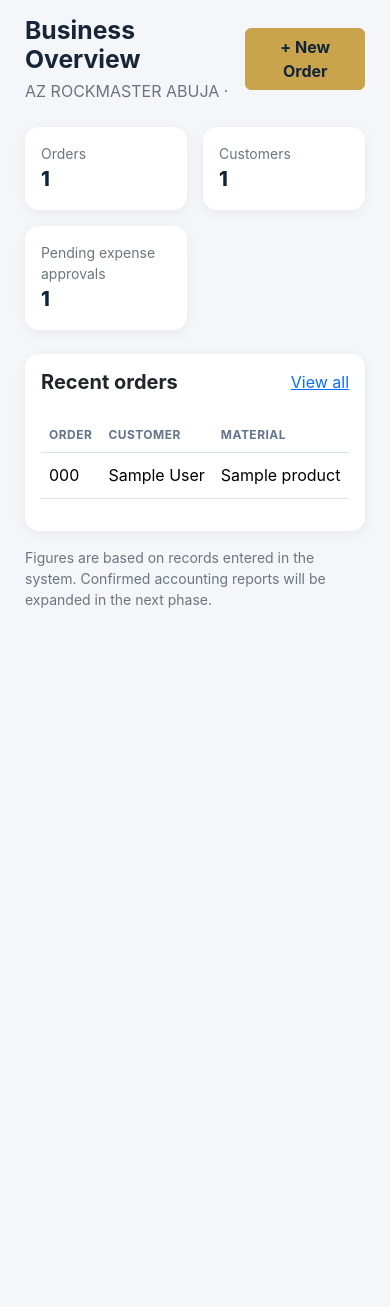
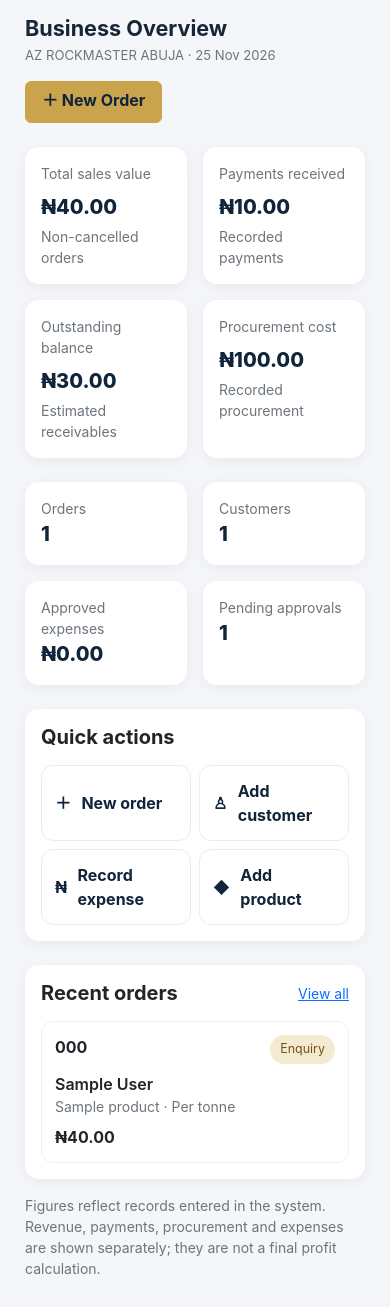
Before and after one commit to python-bender/azrockmaster-managment-system-, a Django app: page / in a window 390 px wide. Shown: the part 61-1368 px from the top of the page. Before the commit the page ends 669 px from the top, so only its background shows below. Run offline with Django 5.2, Linux system fonts and the light colour scheme; a user stored in the database is signed in; tables that the repository leaves empty hold one stand-in row (values such as "Sample post").

Commit message:
Redesign dashboard for mobile and desktop layouts

```diff
--- a/templates/core/dashboard.html
+++ b/templates/core/dashboard.html
@@ -1,10 +1,35 @@
-{% extends "core/base.html" %}{% block title %}Dashboard · AZ Rockmaster{% endblock %}{% block content %}
-<div class="d-flex justify-content-between align-items-center mb-4"><div><h2 class="fw-bold mb-1">Business Overview</h2><div class="text-secondary">AZ ROCKMASTER ABUJA · {{ now|date:"d M Y" }}</div></div><a class="btn btn-gold" href="/orders/new/">+ New Order</a></div>
+{% extends "core/base.html" %}
+{% block title %}Dashboard · AZ Rockmaster{% endblock %}
+{% block content %}
+<div class="d-flex flex-wrap justify-content-between align-items-center gap-3 mb-4 page-heading">
+  <div><h2 class="fw-bold mb-1">Business Overview</h2><div class="text-secondary subheading">AZ ROCKMASTER ABUJA · {% now "d M Y" %}</div></div>
+  <a class="btn btn-gold px-3" href="/orders/new/">＋ New Order</a>
+</div>
 <div class="row g-3 mb-4">
-{% for label,value in metrics %}<div class="col-6 col-xl-3"><div class="card p-3"><div class="text-secondary small">{{ label }}</div><div class="metric">{{ value }}</div></div></div>{% endfor %}
-<div class="col-6 col-xl-3"><div class="card p-3"><div class="text-secondary small">Orders</div><div class="metric">{{ order_count }}</div></div></div>
-<div class="col-6 col-xl-3"><div class="card p-3"><div class="text-secondary small">Customers</div><div class="metric">{{ customer_count }}</div></div></div>
-<div class="col-6 col-xl-3"><div class="card p-3"><div class="text-secondary small">Pending expense approvals</div><div class="metric">{{ pending_expenses }}</div></div></div>
+  <div class="col-6 col-xl-3"><div class="card p-3 h-100"><div class="text-secondary small mb-2">Total sales value</div><div class="metric">₦{{ sales|floatformat:2 }}</div><div class="small text-secondary mt-1">Non-cancelled orders</div></div></div>
+  <div class="col-6 col-xl-3"><div class="card p-3 h-100"><div class="text-secondary small mb-2">Payments received</div><div class="metric">₦{{ paid|floatformat:2 }}</div><div class="small text-secondary mt-1">Recorded payments</div></div></div>
+  <div class="col-6 col-xl-3"><div class="card p-3 h-100"><div class="text-secondary small mb-2">Outstanding balance</div><div class="metric">₦{{ receivables|floatformat:2 }}</div><div class="small text-secondary mt-1">Estimated receivables</div></div></div>
+  <div class="col-6 col-xl-3"><div class="card p-3 h-100"><div class="text-secondary small mb-2">Procurement cost</div><div class="metric">₦{{ procurement_cost|floatformat:2 }}</div><div class="small text-secondary mt-1">Recorded procurement</div></div></div>
 </div>
-<div class="card p-3"><div class="d-flex justify-content-between mb-3"><h5 class="fw-bold">Recent orders</h5><a href="/orders/">View all</a></div><div class="table-responsive"><table class="table align-middle"><thead><tr><th>Order</th><th>Customer</th><th>Material</th><th>Pricing</th><th>Value</th><th>Status</th></tr></thead><tbody>{% for o in recent_orders %}<tr><td>{{ o.order_number }}</td><td>{{ o.customer.name }}</td><td>{{ o.product.name }}</td><td>{{ o.get_pricing_basis_display }}</td><td>₦{{ o.sales_total|floatformat:2 }}</td><td><span class="tag">{{ o.get_status_display }}</span></td></tr>{% empty %}<tr><td colspan="6" class="text-center text-secondary">No orders recorded yet.</td></tr>{% endfor %}</tbody></table></div></div>
-<div class="text-secondary small mt-3">Figures are based on records entered in the system. Confirmed accounting reports will be expanded in the next phase.</div>{% endblock %}
+<div class="row g-3 mb-4">
+  <div class="col-6 col-xl-3"><div class="card p-3 h-100"><div class="text-secondary small">Orders</div><div class="metric">{{ order_count }}</div></div></div>
+  <div class="col-6 col-xl-3"><div class="card p-3 h-100"><div class="text-secondary small">Customers</div><div class="metric">{{ customer_count }}</div></div></div>
+  <div class="col-6 col-xl-3"><div class="card p-3 h-100"><div class="text-secondary small">Approved expenses</div><div class="metric">₦{{ approved_expenses|floatformat:2 }}</div></div></div>
+  <div class="col-6 col-xl-3"><div class="card p-3 h-100"><div class="text-secondary small">Pending approvals</div><div class="metric">{{ pending_expenses }}</div></div></div>
+</div>
+<div class="card p-3 mb-4">
+  <h5 class="fw-bold mb-3">Quick actions</h5>
+  <div class="row g-2">
+    <div class="col-6 col-lg-3"><a class="quick-link" href="/orders/new/">＋ <span>New order</span></a></div>
+    <div class="col-6 col-lg-3"><a class="quick-link" href="/customers/new/">♙ <span>Add customer</span></a></div>
+    <div class="col-6 col-lg-3"><a class="quick-link" href="/expenses/new/">₦ <span>Record expense</span></a></div>
+    <div class="col-6 col-lg-3"><a class="quick-link" href="/products/new/">◆ <span>Add product</span></a></div>
+  </div>
+</div>
+<div class="card p-3">
+  <div class="d-flex justify-content-between align-items-center mb-3"><h5 class="fw-bold mb-0">Recent orders</h5><a href="/orders/" class="small">View all</a></div>
+  <div class="d-none d-md-block table-responsive"><table class="table align-middle mb-0"><thead><tr><th>Order</th><th>Customer</th><th>Material</th><th>Pricing</th><th>Value</th><th>Status</th></tr></thead><tbody>{% for o in recent_orders %}<tr><td>{{ o.order_number }}</td><td>{{ o.customer.name }}</td><td>{{ o.product.name }}</td><td>{{ o.get_pricing_basis_display }}</td><td>₦{{ o.sales_total|floatformat:2 }}</td><td><span class="tag">{{ o.get_status_display }}</span></td></tr>{% empty %}<tr><td colspan="6" class="text-center text-secondary py-4">No orders recorded yet.</td></tr>{% endfor %}</tbody></table></div>
+  <div class="d-md-none">{% for o in recent_orders %}<div class="mobile-order"><div class="d-flex justify-content-between gap-2"><strong>{{ o.order_number }}</strong><span class="tag">{{ o.get_status_display }}</span></div><div class="mt-2 fw-semibold">{{ o.customer.name }}</div><div class="small text-secondary">{{ o.product.name }} · {{ o.get_pricing_basis_display }}</div><div class="fw-bold mt-2">₦{{ o.sales_total|floatformat:2 }}</div></div>{% empty %}<div class="text-center text-secondary py-4">No orders recorded yet.</div>{% endfor %}</div>
+</div>
+<div class="text-secondary small mt-3">Figures reflect records entered in the system. Revenue, payments, procurement and expenses are shown separately; they are not a final profit calculation.</div>
+{% endblock %}
```
